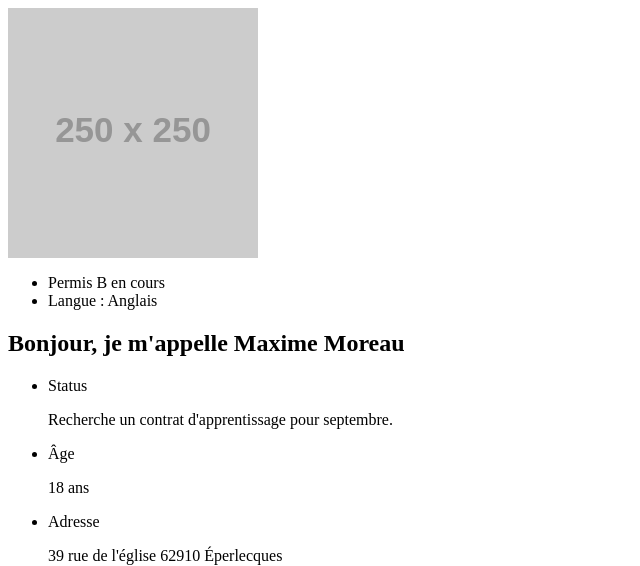
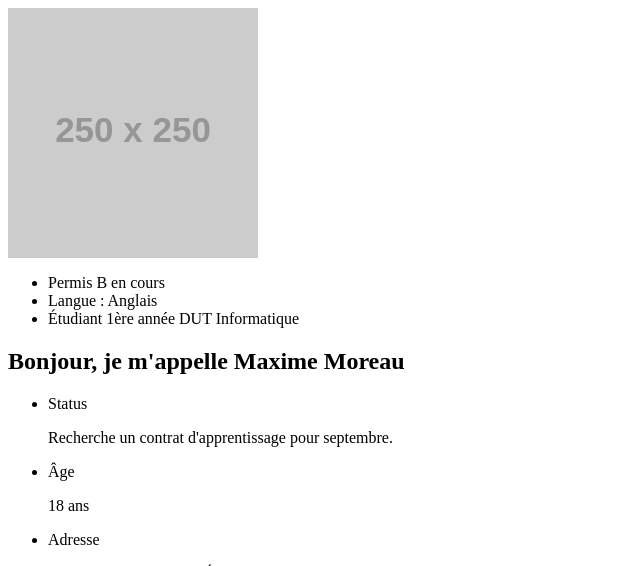
Before and after one commit to EmixMaxime/maxime-moreau.fr, a PHP site: the page made by resources/views/presentation.twig in a window 1280 px wide. Shown: the top 566 px of the page, without its empty margins (0-640 px from the left). Run offline with PHP 8.4, Linux system fonts and the light colour scheme; the template is opened without the code that fills it, so the values that code supplies are empty; grey boxes labelled with a size stand in for pictures from a placeholder-image service; some libraries are stand-ins or nearby versions.

Commit message:
Presentation : fix min-height and add item

```diff
--- a/resources/assets/sass/presentation/presentation.scss
+++ b/resources/assets/sass/presentation/presentation.scss
@@ -4,6 +4,7 @@
   background-image: url('../img/bg7.jpg');
   background-size: cover;
   height: 100vh;
+  min-height: 640px;
   max-height: 900px;
   display: flex;
   flex-wrap: wrap;
@@ -25,6 +26,7 @@
 .presentation-picture-item {
   text-align: center;
   font-size: 1.1rem;
+  margin-top: 0.8em;
 }
 
 .presentation-me-item {
--- a/resources/views/presentation.twig
+++ b/resources/views/presentation.twig
@@ -8,6 +8,7 @@
           <ul>
             <li class="presentation-picture-item">Permis B en cours</li>
             <li class="presentation-picture-item">Langue : Anglais</li>
+            <li class="presentation-picture-item">Étudiant 1ère année DUT Informatique</li>
           </ul>
         </div>
 
```
